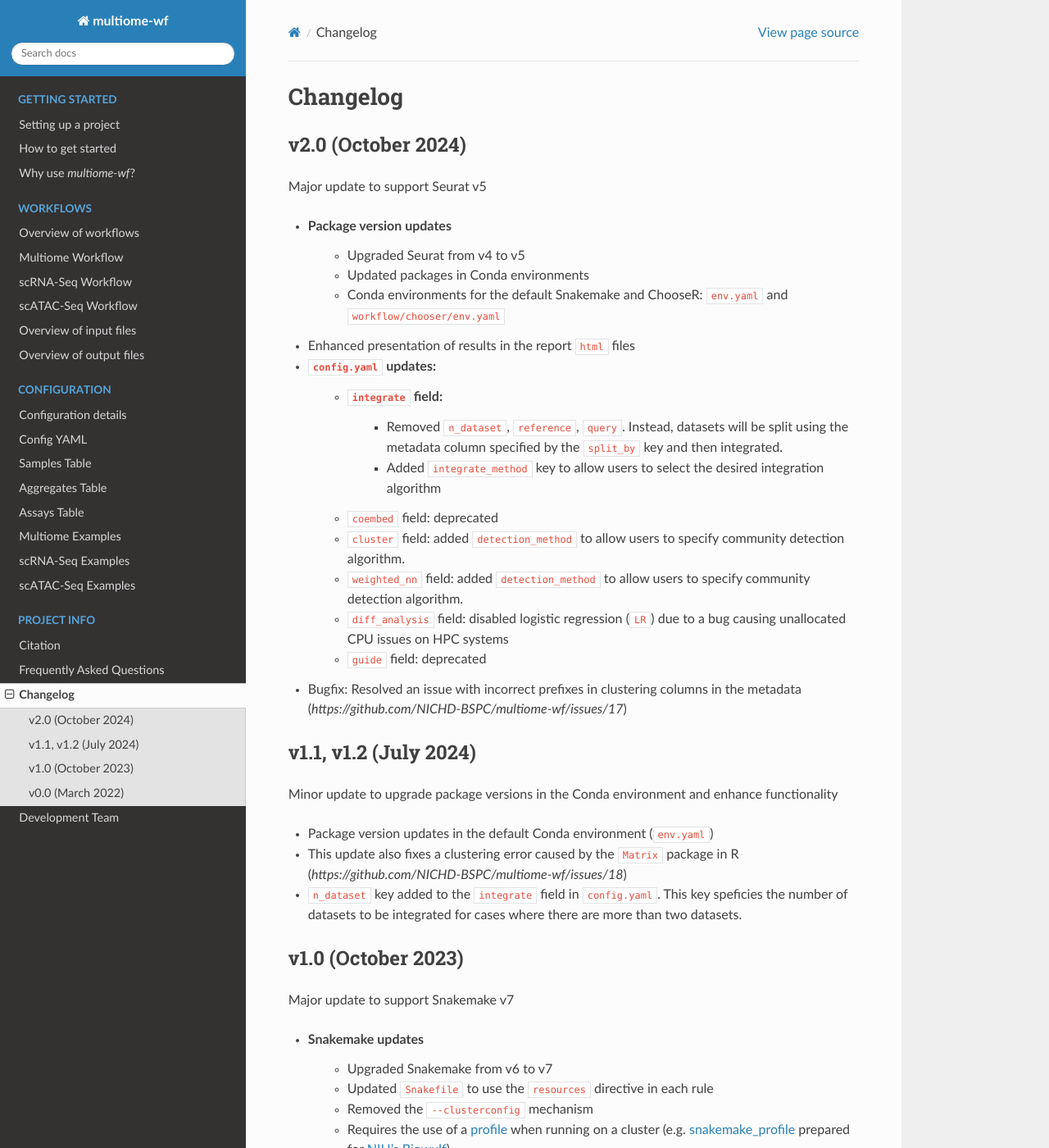
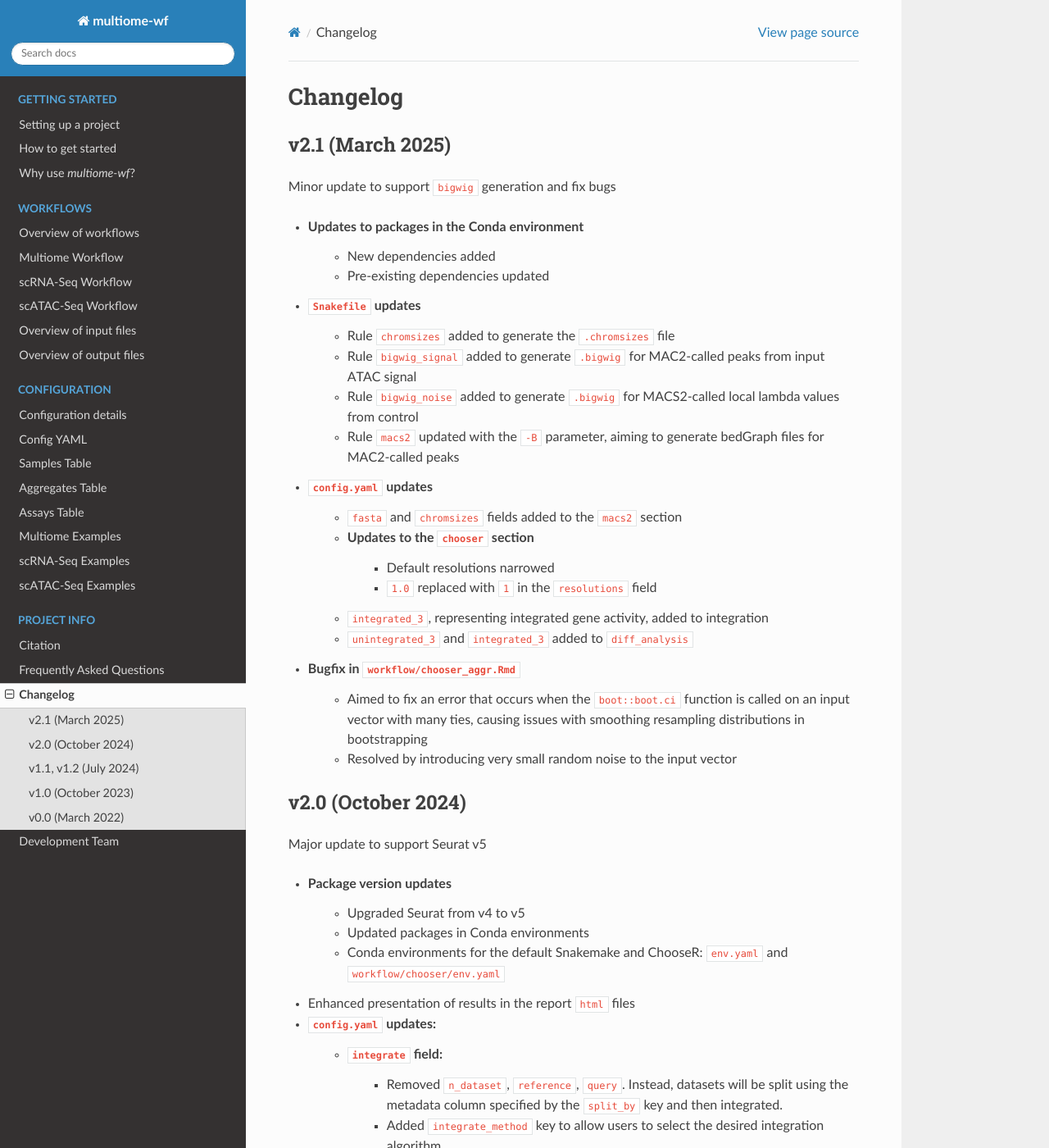
Before and after one commit to NICHD-BSPC/multiome-wf, a Sphinx documentation site: the page built from docs/project-info/changelog.rst, in a window 1280 px wide and 1400 px high. Shown: the whole window at 82% size. Built offline with Sphinx 7.4.7 and the Read the Docs theme 3.1.0, drawn with Linux system fonts in a browser that asks for light colours.

Commit message:
Changelog updated

```diff
--- a/docs/project-info/changelog.rst
+++ b/docs/project-info/changelog.rst
@@ -3,6 +3,34 @@
 
 Changelog
 =========
+
+
+v2.1 (March 2025)
+-----------------
+
+Minor update to support ``bigwig`` generation and fix bugs
+
+- Updates to packages in the Conda environment
+    - New dependencies added
+    - Pre-existing dependencies updated
+- ``Snakefile`` updates
+    - Rule ``chromsizes`` added to generate the ``.chromsizes`` file
+    - Rule ``bigwig_signal`` added to generate ``.bigwig`` for MAC2-called peaks from input ATAC signal
+    - Rule ``bigwig_noise`` added to generate ``.bigwig`` for MACS2-called local lambda values from control
+    - Rule ``macs2`` updated with the ``-B`` parameter, aiming to generate bedGraph files for
+      MAC2-called peaks
+- ``config.yaml`` updates
+    - ``fasta`` and ``chromsizes`` fields added to the ``macs2`` section
+    - Updates to the ``chooser`` section
+        - Default resolutions narrowed
+        - ``1.0`` replaced with ``1`` in the ``resolutions`` field
+    - ``integrated_3``, representing integrated gene activity, added to integration
+    - ``unintegrated_3`` and ``integrated_3`` added to ``diff_analysis``
+- Bugfix in ``workflow/chooser_aggr.Rmd``
+    - Aimed to fix an error that occurs when the ``boot::boot.ci`` function is called on an input vector
+      with many ties, causing issues with smoothing resampling distributions in bootstrapping
+    - Resolved by introducing very small random noise to the input vector
+
 
 v2.0 (October 2024)
 -------------------
```
